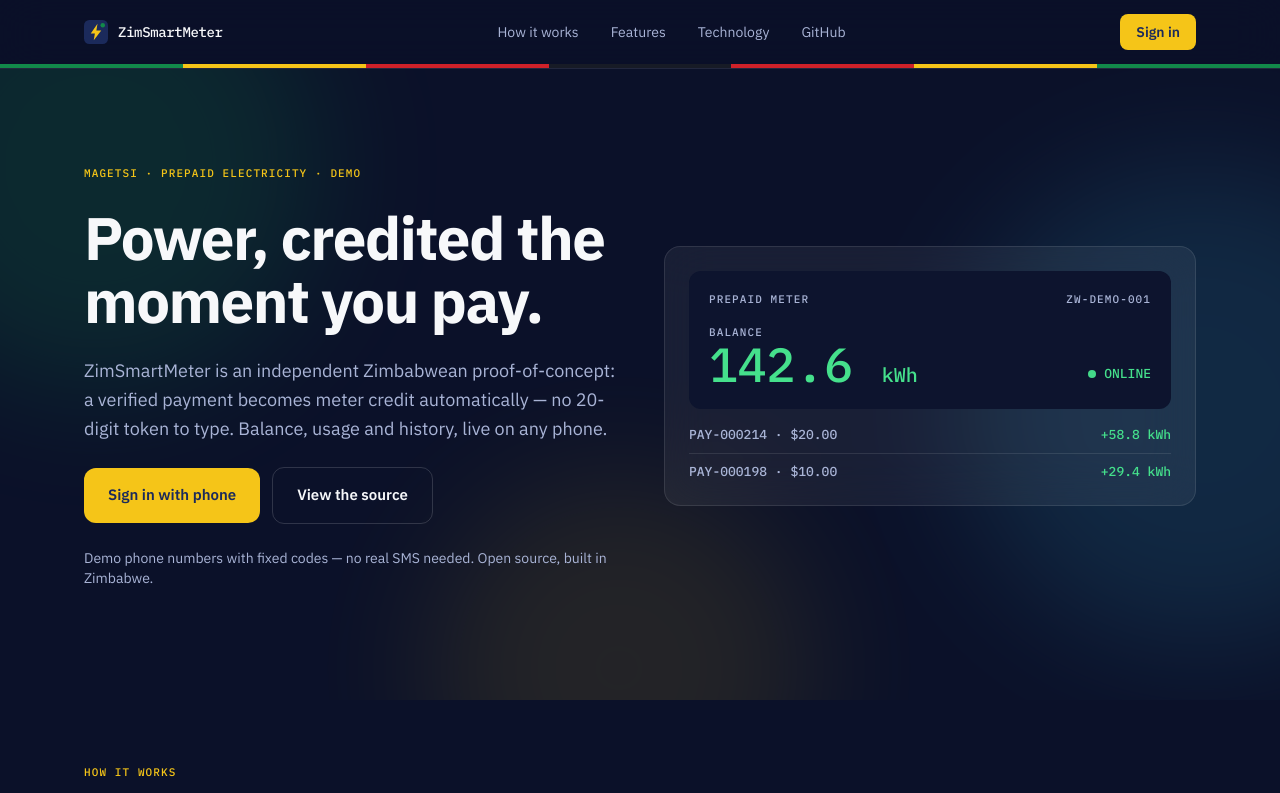
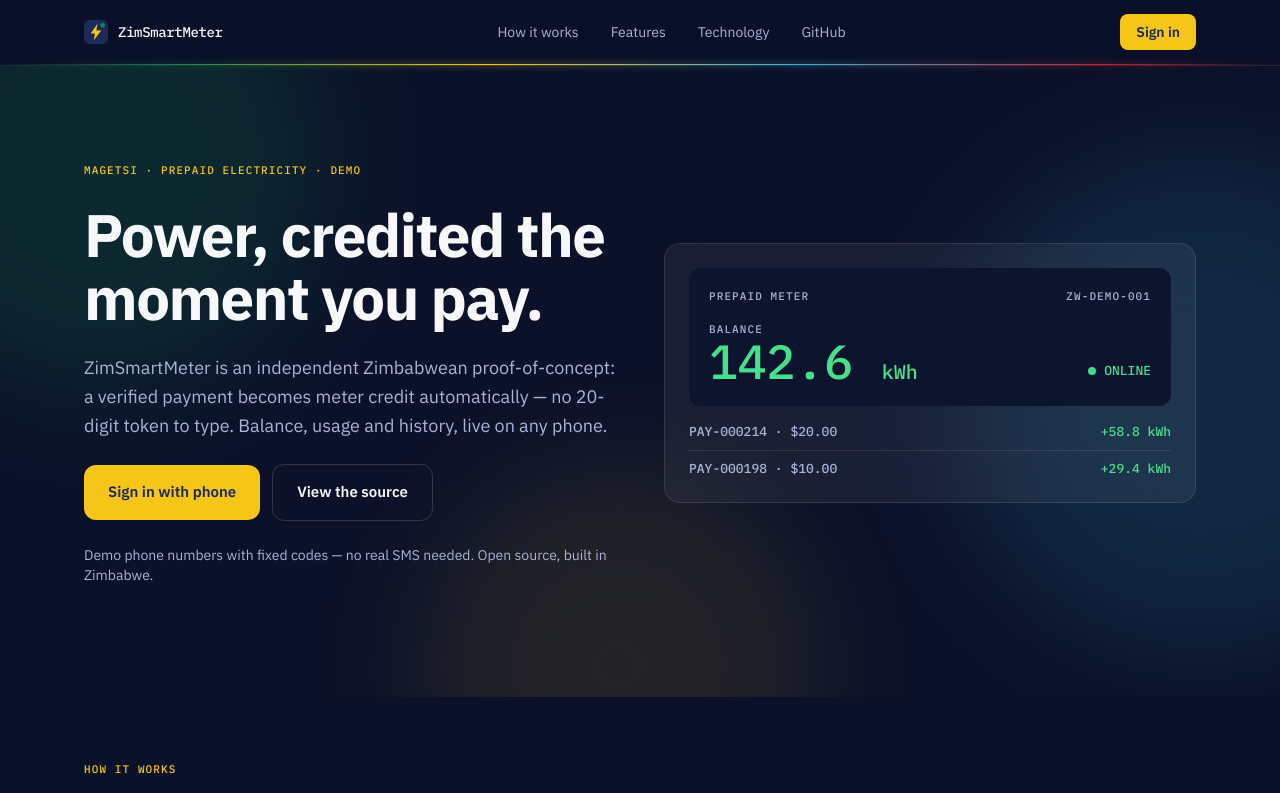
Before and after one commit to nobytechy/ZimSmartMeter, a React (Vite) app: page / in a window 1280 px wide. Shown: the top 793 px of the page. Built offline with nearby package versions, Linux system fonts and the light colour scheme.

Commit message:
feat: soften national band into feathered international accent line

```diff
--- /dev/null
+++ b/src/components/AccentLine.tsx
@@ -0,0 +1,17 @@
+/**
+ * Feathered accent line — the app's signature divider. The palette blends
+ * the utility's world (green, gold, sky, red) into one soft gradient with
+ * feathered transparent ends and a faint glow. International in register;
+ * drawn entirely from our own tokens.
+ */
+const blend =
+  "bg-[linear-gradient(90deg,transparent,var(--color-credit)_14%,var(--color-volt)_38%,var(--color-sky)_62%,var(--color-danger)_86%,transparent)]";
+
+export default function AccentLine() {
+  return (
+    <div aria-hidden className="relative h-px w-full">
+      <div className={`absolute inset-0 ${blend}`} />
+      <div className={`absolute inset-x-0 -top-px h-[3px] ${blend} opacity-40 blur-[3px]`} />
+    </div>
+  );
+}
--- a/src/components/NationalBand.tsx
+++ /dev/null
@@ -1,24 +0,0 @@
-/**
- * A slim seven-stripe band in the national colors — the quiet signature
- * that marks this as a Zimbabwean app, the way official documents carry a
- * color band. Rendered from our own tokens; no emblem, no insignia.
- */
-const stripes = [
-  "bg-credit",
-  "bg-volt",
-  "bg-danger",
-  "bg-coal",
-  "bg-danger",
-  "bg-volt",
-  "bg-credit",
-];
-
-export default function NationalBand() {
-  return (
-    <div aria-hidden className="flex h-1 w-full">
-      {stripes.map((color, i) => (
-        <span key={i} className={`flex-1 ${color}`} />
-      ))}
-    </div>
-  );
-}
--- a/src/layouts/AppShell.tsx
+++ b/src/layouts/AppShell.tsx
@@ -1,6 +1,6 @@
 import { Link, Outlet } from "react-router";
 import Mark from "../components/Mark";
-import NationalBand from "../components/NationalBand";
+import AccentLine from "../components/AccentLine";
 
 /**
  * Global frame for every screen: brand header, routed content, and the
@@ -23,7 +23,7 @@ export default function AppShell() {
       </header>
 
       <div className="-mx-5">
-        <NationalBand />
+        <AccentLine />
       </div>
 
       <main className="flex-1">
--- a/src/pages/Landing.tsx
+++ b/src/pages/Landing.tsx
@@ -1,6 +1,6 @@
 import { Link } from "react-router";
 import Mark from "../components/Mark";
-import NationalBand from "../components/NationalBand";
+import AccentLine from "../components/AccentLine";
 
 /** Shared glass surface — the one decorative idea, used consistently. */
 const glass =
@@ -71,7 +71,7 @@ export default function Landing() {
             Sign in
           </Link>
         </nav>
-        <NationalBand />
+        <AccentLine />
       </header>
 
       {/* ── Hero ───────────────────────────────────────────────── */}
@@ -249,7 +249,7 @@ export default function Landing() {
 
       {/* ── Footer ─────────────────────────────────────────────── */}
       <footer className="mt-8 border-t border-white/10">
-        <NationalBand />
+        <AccentLine />
         <div className="mx-auto flex max-w-6xl flex-col gap-6 px-5 py-10 md:flex-row md:items-center md:justify-between">
           <div className="flex items-center gap-2.5">
             <Mark size={22} />
```
